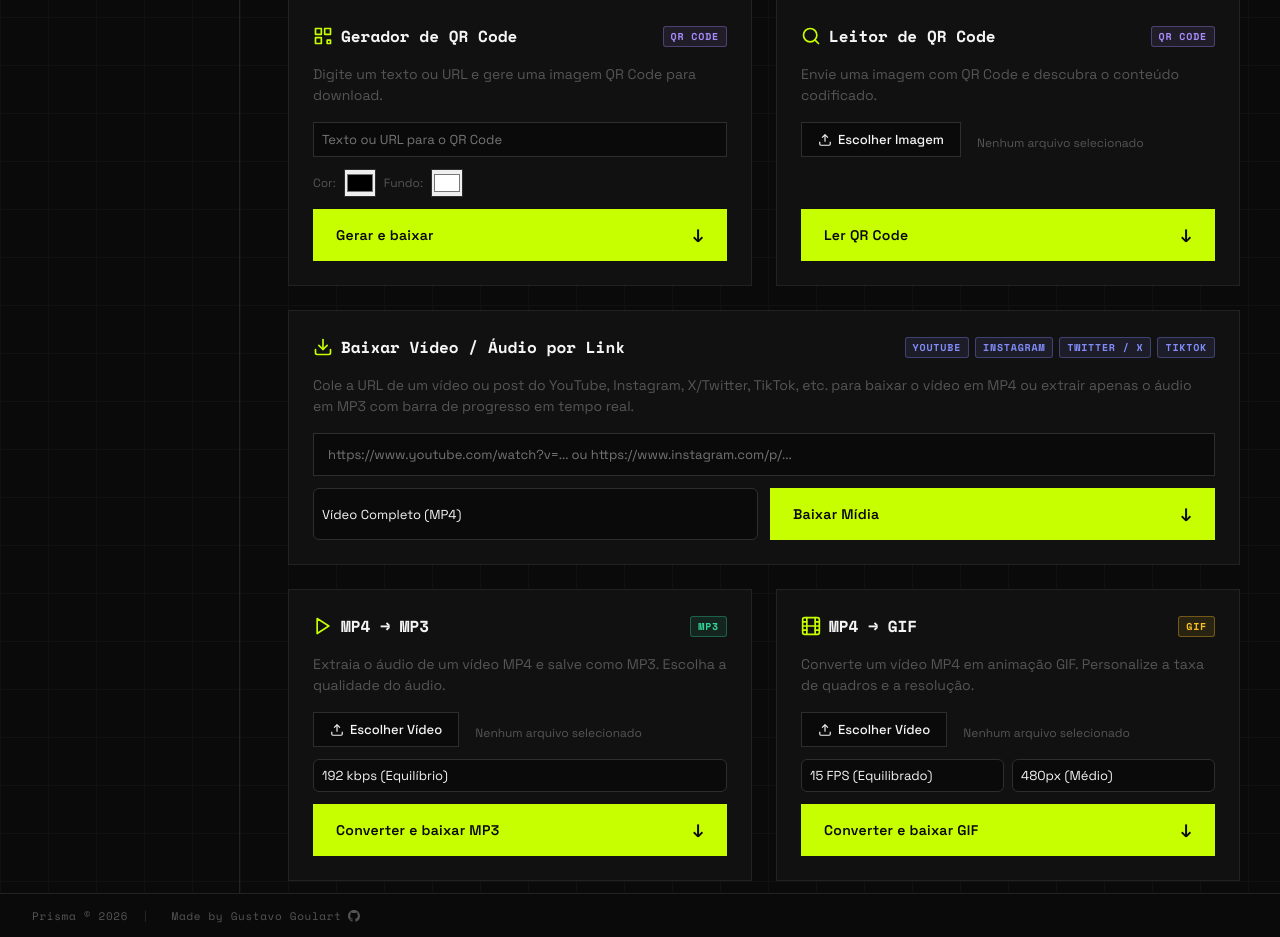
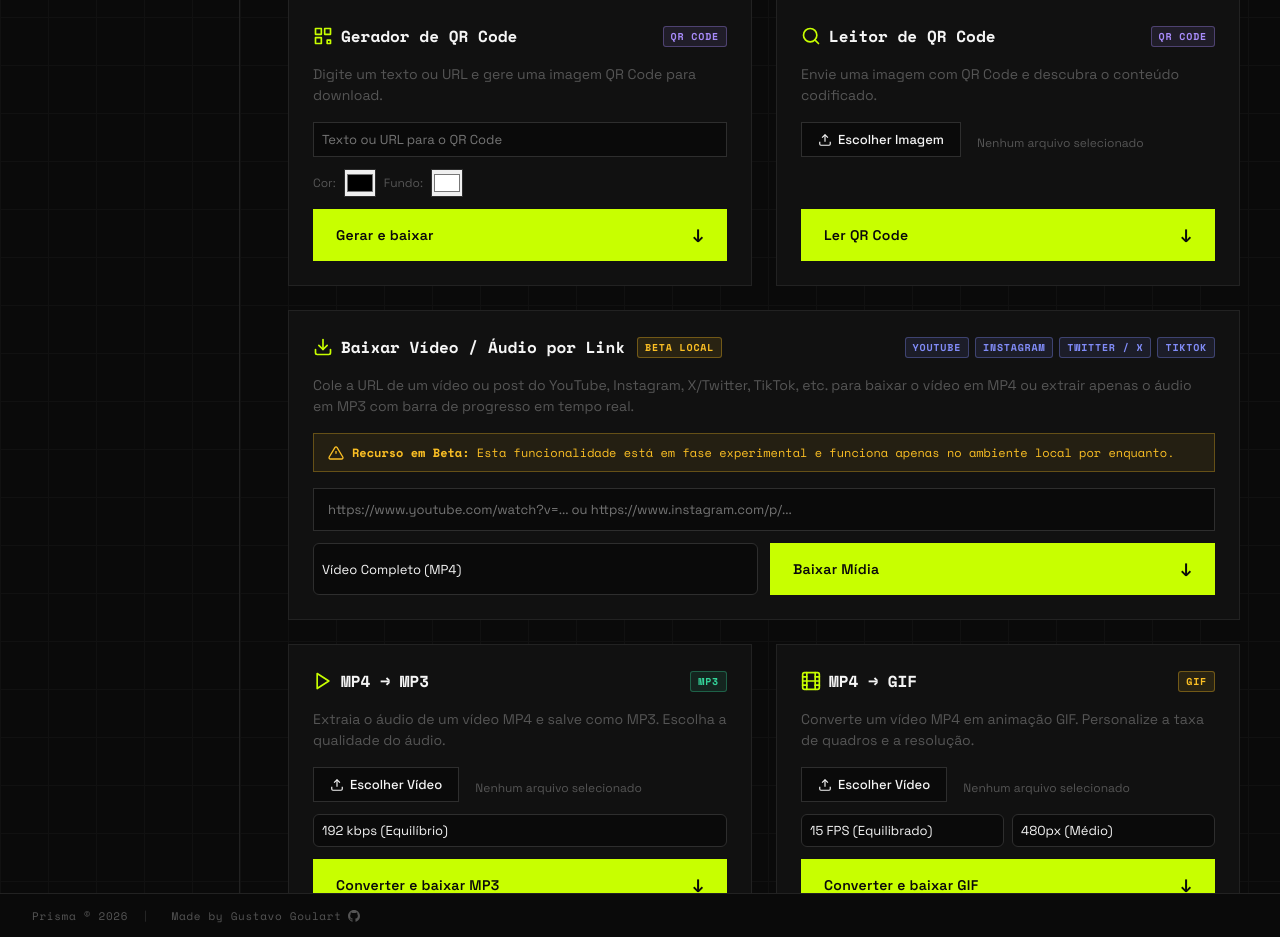
Before and after one commit to GuGoulart/Prisma-Converter, a Flask app: page /ferramentas-avancadas in a window 1280 px wide. Shown: the part 1663-2600 px from the top of the page. Run offline with Flask 3, Linux system fonts and the light colour scheme.

Commit message:
Aviso baixar video

```diff
--- a/templates/pdf_tools.html
+++ b/templates/pdf_tools.html
@@ -909,6 +909,7 @@
                                 <line x1="12" y1="15" x2="12" y2="3"></line>
                             </svg>
                             Baixar Vídeo / Áudio por Link
+                            <span class="tool-badge" style="color: #fbbf24; border-color: rgba(251, 191, 36, 0.35); background: rgba(251, 191, 36, 0.1); margin-left: 4px;">BETA LOCAL</span>
                         </div>
                         <div class="tool-badges">
                             <span class="tool-badge badge-mp4">YouTube</span>
@@ -918,6 +919,15 @@
                         </div>
                     </div>
                     <p class="pdf-tool-desc">Cole a URL de um vídeo ou post do YouTube, Instagram, X/Twitter, TikTok, etc. para baixar o vídeo em MP4 ou extrair apenas o áudio em MP3 com barra de progresso em tempo real.</p>
+
+                    <div style="padding: 10px 14px; background: rgba(251, 191, 36, 0.08); border: 1px solid rgba(251, 191, 36, 0.3); color: #fbbf24; font-family: var(--mono); font-size: 12px; display: flex; align-items: center; gap: 8px;">
+                        <svg width="16" height="16" viewBox="0 0 24 24" fill="none" stroke="currentColor" stroke-width="2" style="flex-shrink: 0;">
+                            <path d="M10.29 3.86L1.82 18a2 2 0 0 0 1.71 3h16.94a2 2 0 0 0 1.71-3L13.71 3.86a2 2 0 0 0-3.42 0z"></path>
+                            <line x1="12" y1="9" x2="12" y2="13"></line>
+                            <line x1="12" y1="17" x2="12.01" y2="17"></line>
+                        </svg>
+                        <span><strong>Recurso em Beta:</strong> Esta funcionalidade está em fase experimental e funciona apenas no ambiente local por enquanto.</span>
+                    </div>
                     <form id="formDownloadUrl" style="display:flex;flex-direction:column;gap:12px;width:100%">
                         <input type="hidden" name="csrf_token" value="{{ csrf_token }}">
                         <div>
```
